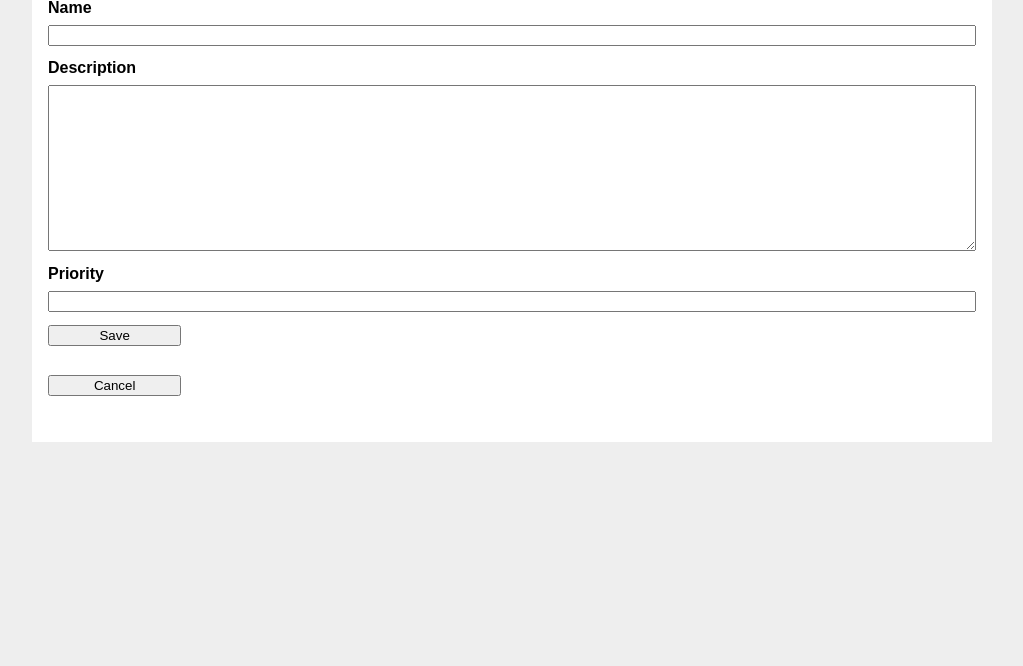
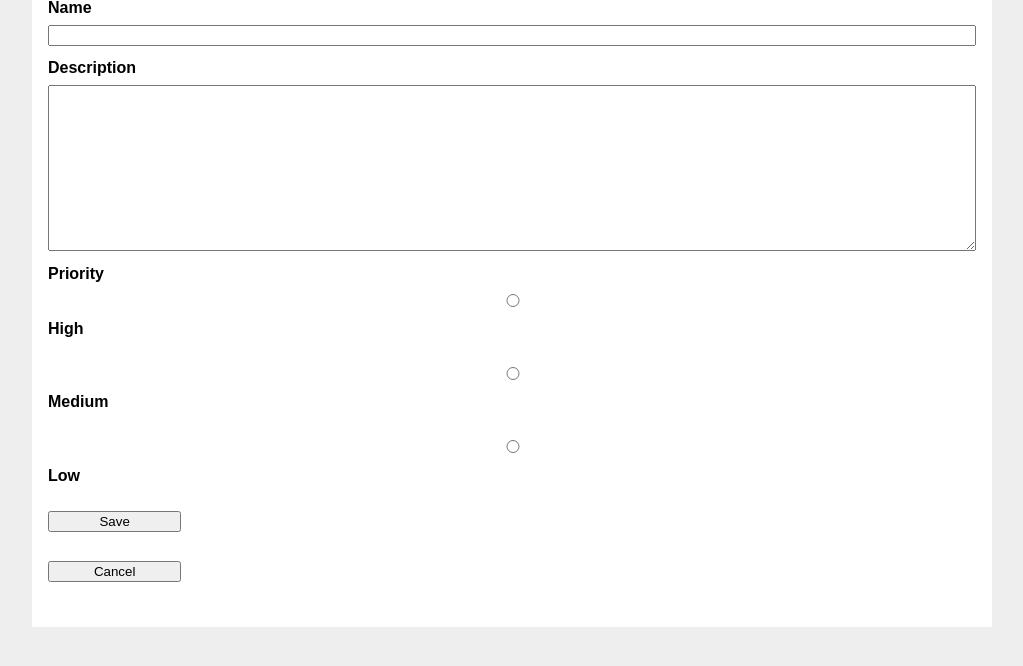
Before and after one commit to mfowler7/CalendarApp, a Flask app: page /task/create in a window 1280 px wide. Shown: the part 115-781 px from the top of the page, without its empty margins (128-1151 px from the left). Run offline with Flask 2, Linux system fonts and the light colour scheme; the visitor is signed in with stand-in values (Sample User, id 1); data comes from the database, SQL or seed files in the repository.

Commit message:
updated priority to use radio buttons

```diff
--- a/flaskr/templates/task/create.html
+++ b/flaskr/templates/task/create.html
@@ -11,7 +11,12 @@
     <label for="description">Description</label>
     <textarea name="description" id="description">{{ request.form['description'] }}</textarea>
     <label for ="priority">Priority</label>
-    <input name="priority" id="priority" required>
+    <input type="radio" name="priority" id="high" value="1">
+    <label for="high">High</label><br>
+    <input type="radio" name="priority" id="medium" value="2">
+    <label for="medium">Medium</label><br>
+    <input type="radio" name="priority" id="low" value="3">
+    <label for="low">Low</label><br>
     <input type="submit" value="Save">
   </form>
   <form action="{{ url_for('task.index') }}" method="get">
```
Also changed, not shown: flaskr/templates/task/update.html (+6 -1 lines).
